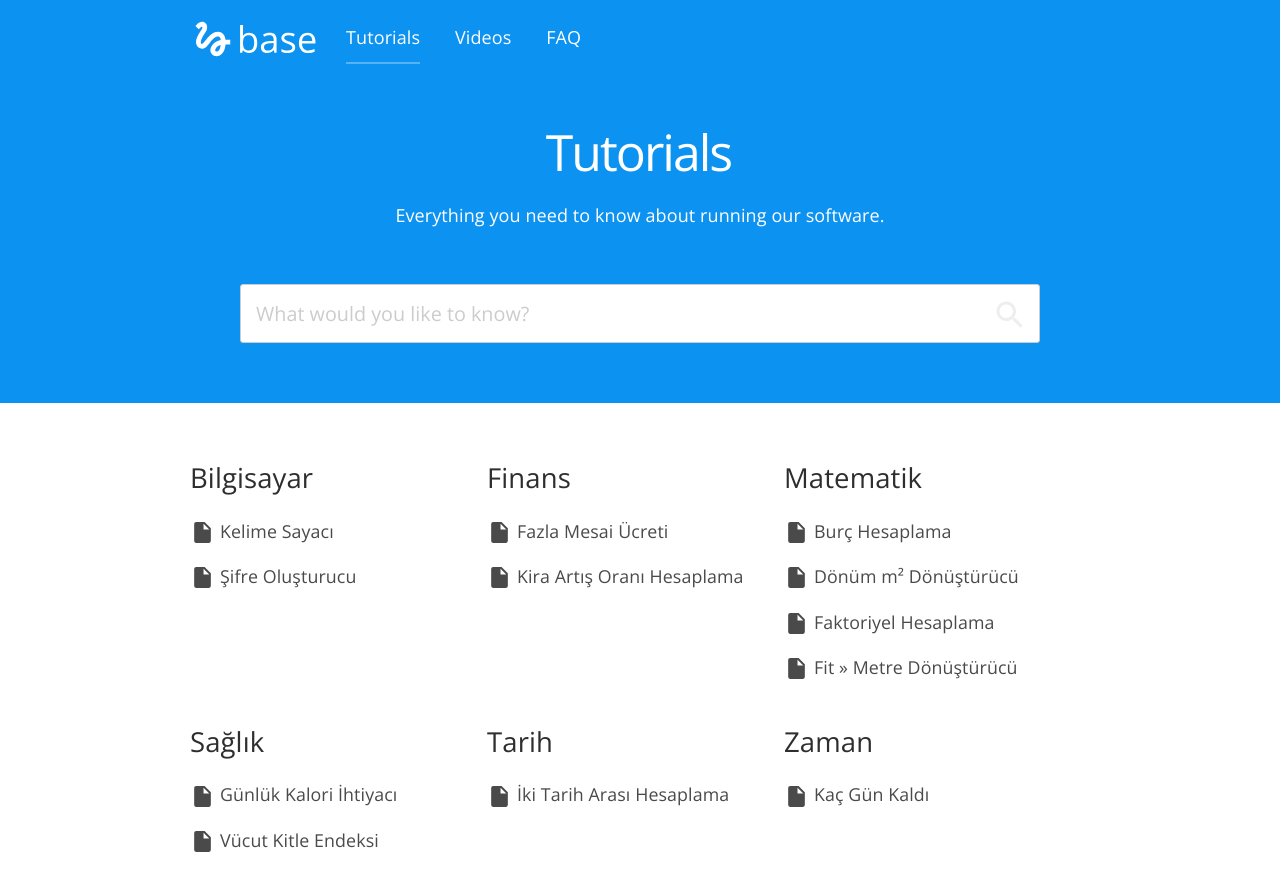
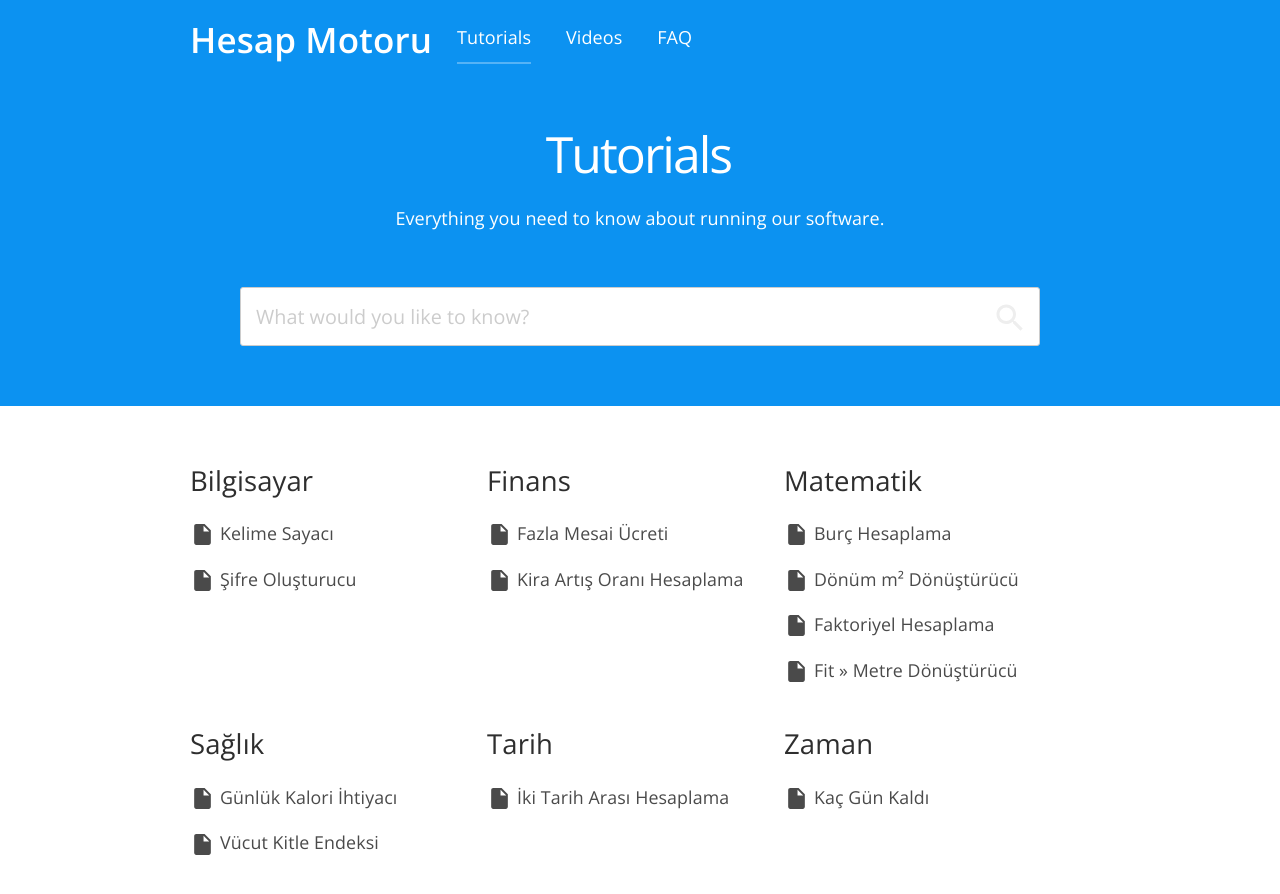
Before and after one commit to hesapmotoru/hesapmotoru.github.io, a Jekyll site: the page built from index.html, in a window 1280 px wide and 900 px high. Shown: the top 894 px of the window. Built offline with Jekyll 4.4.1, drawn with Linux system fonts in a browser that asks for light colours; nearby versions of some CDN libraries.

Commit message:
Update default.html

```diff
--- a/_layouts/default.html
+++ b/_layouts/default.html
@@ -30,7 +30,7 @@
 		<header>
 			<div class="wrapper">
 				<section class="top-bar">
-					<div class="logo"><a href="{{ site.baseurl }}/">{% include logo.html %}</a></div>
+					<div class="logo"><a style="color: #fff;  font-weight: 600;  font-size: 35px;  text-decoration: none;  line-height: 50px;" href="{{ site.baseurl }}/">Hesap Motoru</a></div>
 					{% include navigation.html %}
 				</section>
 				<section class="hero_search">
```
